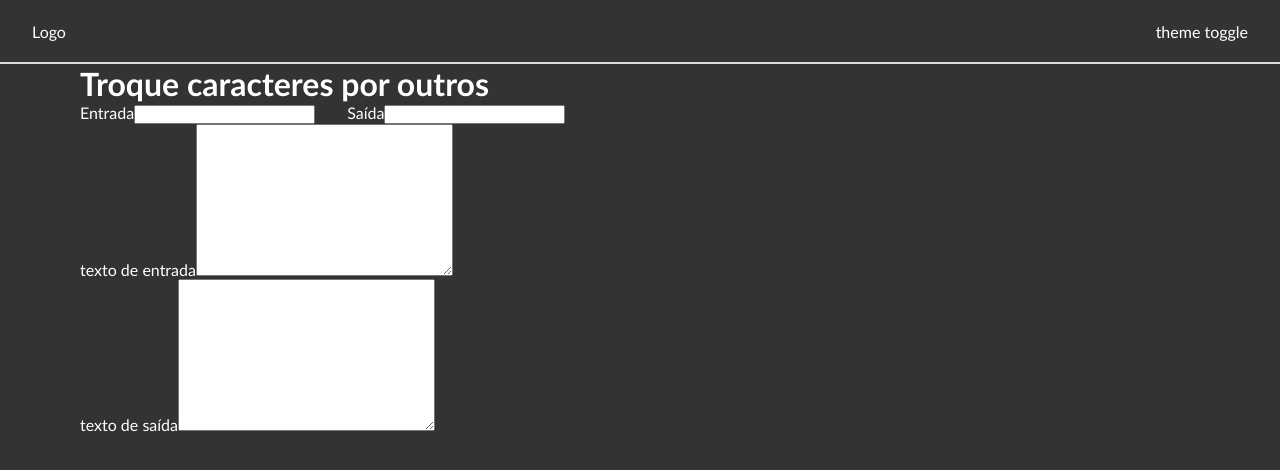
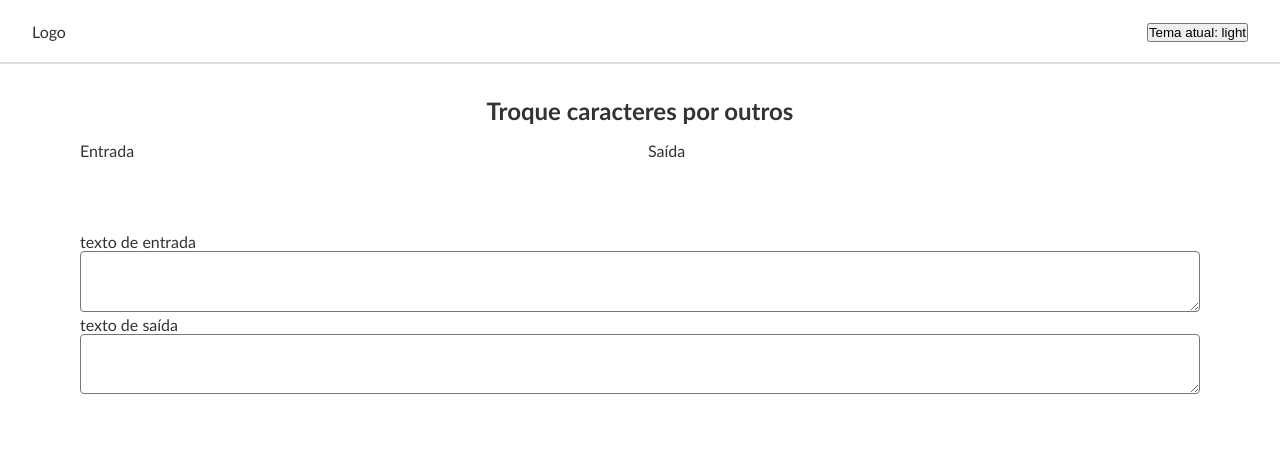
Before and after one commit to jeanwisotscki/char-replacer, a React (Vite) app: page / in a window 1280 px wide. Shown: the top 470 px of the page. Built offline with nearby package versions, Linux system fonts and the light colour scheme.

Commit message:
testando

```diff
--- a/src/App.tsx
+++ b/src/App.tsx
@@ -1,34 +1,24 @@
+import React from "react";
+
 import { Header } from "./components/Header";
 import { Container } from "./components/Container";
+import { ThemeContext, ThemeContextType } from "./contexts/ThemeContext";
+
+import styles from "./index.module.css";
+import { ReplaceFields } from "./components/ReplaceFields";
+import { TextAreasContainer } from "./components/TextAreasContainer";
 
 function App() {
+  const { theme } = React.useContext(ThemeContext) as ThemeContextType;
+
   return (
-    <>
+    <div className={theme === "light" ? styles.light : styles.dark}>
       <Header />
       <Container>
-        <h1>Troque caracteres por outros</h1>
-        <div style={{ display: "flex", gap: "2rem" }}>
-          <div>
-            <label htmlFor="">Entrada</label>
-            <input type="text" />
-          </div>
-          <div>
-            <label htmlFor="">Saída</label>
-            <input type="text" />
-          </div>
-        </div>
-        <div>
-          <div>
-            <label htmlFor="">texto de entrada</label>
-            <textarea name="" id="" cols={30} rows={10}></textarea>
-          </div>
-          <div>
-            <label htmlFor="">texto de saída</label>
-            <textarea name="" id="" cols={30} rows={10}></textarea>
-          </div>
-        </div>
+        <ReplaceFields />
+        <TextAreasContainer />
       </Container>
-    </>
+    </div>
   );
 }
 
--- a/src/components/Container/index.module.css
+++ b/src/components/Container/index.module.css
@@ -1,5 +1,6 @@
 .main {
   max-width: 70rem;
   width: 90%;
+  min-height: calc(100vh - 4rem);
   margin: 0 auto;
 }
--- a/src/components/Header/index.tsx
+++ b/src/components/Header/index.tsx
@@ -1,4 +1,5 @@
 import React from "react";
+import { ToggleTheme } from "../ToggleTheme";
 
 import styles from "./index.module.css";
 
@@ -6,7 +7,9 @@ export const Header = () => {
   return (
     <header className={styles.header}>
       <div>Logo</div>
-      <div>theme toggle</div>
+      <div>
+        <ToggleTheme />
+      </div>
     </header>
   );
 };
--- /dev/null
+++ b/src/components/ReplaceFields/index.module.css
@@ -0,0 +1,30 @@
+.form {
+  margin: 2rem 0;
+}
+
+.form h2 {
+  text-align: center;
+  margin-bottom: 1rem;
+}
+
+.inputFields {
+  display: flex;
+  gap: 1rem;
+}
+
+.inputFields div {
+  width: 100%;
+}
+
+.inputFields div label {
+  display: block;
+}
+
+.inputFields div input {
+  width: 100%;
+  font-size: 1rem;
+  padding: 0.7rem 1.2rem;
+  border-radius: 4px;
+  border: none;
+  outline: none;
+}
--- /dev/null
+++ b/src/components/ReplaceFields/index.tsx
@@ -0,0 +1,22 @@
+import React from "react";
+
+import styles from "./index.module.css";
+
+export const ReplaceFields = () => {
+  return (
+    <form className={styles.form}>
+      <h2>Troque caracteres por outros</h2>
+
+      <div className={styles.inputFields}>
+        <div>
+          <label htmlFor="">Entrada</label>
+          <input type="text" />
+        </div>
+        <div>
+          <label htmlFor="">Saída</label>
+          <input type="text" />
+        </div>
+      </div>
+    </form>
+  );
+};
--- /dev/null
+++ b/src/components/TextAreasContainer/index.module.css
@@ -0,0 +1,16 @@
+.container {
+}
+
+.container div {
+}
+
+.container div label {
+  display: block;
+}
+
+.container div textarea {
+  width: 100%;
+  font-size: 1rem;
+  padding: 0.7rem 1.2rem;
+  border-radius: 4px;
+}
--- /dev/null
+++ b/src/components/TextAreasContainer/index.tsx
@@ -0,0 +1,24 @@
+import React from "react";
+
+import styles from "./index.module.css";
+
+export const TextAreasContainer = () => {
+  const [enterText, setEnterText] = React.useState("");
+
+  function textoEntrada(e) {
+    setEnterText(e.target.value);
+  }
+
+  return (
+    <div className={styles.container}>
+      <div>
+        <label htmlFor="">texto de entrada</label>
+        <textarea onChange={textoEntrada}>{enterText}</textarea>
+      </div>
+      <div>
+        <label htmlFor="">texto de saída</label>
+        <textarea value={enterText.replace(/a/gi, "b")} readOnly />
+      </div>
+    </div>
+  );
+};
--- /dev/null
+++ b/src/components/ToggleTheme/index.tsx
@@ -0,0 +1,16 @@
+import React from "react";
+
+import { ThemeContext, ThemeContextType } from "../../contexts/ThemeContext";
+
+export const ToggleTheme = () => {
+  const { theme, setTheme } = React.useContext(
+    ThemeContext
+  ) as ThemeContextType;
+
+  function handleToggleTheme() {
+    if (theme === "light") return setTheme("dark");
+    setTheme("light");
+  }
+
+  return <button onClick={handleToggleTheme}>Tema atual: {theme}</button>;
+};
--- /dev/null
+++ b/src/contexts/ThemeContext.tsx
@@ -0,0 +1,24 @@
+import React from "react";
+
+interface IThemeProviderProps {
+  children: React.ReactNode;
+}
+
+export type Theme = "light" | "dark";
+
+export type ThemeContextType = {
+  theme: Theme;
+  setTheme: (theme: Theme) => void;
+};
+
+export const ThemeContext = React.createContext<ThemeContextType | null>(null);
+
+export const ThemeProvider = ({ children }: IThemeProviderProps) => {
+  const [theme, setTheme] = React.useState<Theme>("light");
+
+  return (
+    <ThemeContext.Provider value={{ theme, setTheme }}>
+      {children}
+    </ThemeContext.Provider>
+  );
+};
--- /dev/null
+++ b/src/index.module.css
@@ -0,0 +1,9 @@
+.light {
+  background-color: #fff;
+  color: #333;
+}
+
+.dark {
+  background-color: #333;
+  color: #fff;
+}
--- a/src/main.tsx
+++ b/src/main.tsx
@@ -1,11 +1,16 @@
 import React from "react";
 import ReactDOM from "react-dom/client";
+
+import { ThemeProvider } from "./contexts/ThemeContext";
+
 import App from "./App";
 
 import "./styles/global.css";
 
 ReactDOM.createRoot(document.getElementById("root") as HTMLElement).render(
   <React.StrictMode>
-    <App />
+    <ThemeProvider>
+      <App />
+    </ThemeProvider>
   </React.StrictMode>
 );
--- a/src/styles/global.css
+++ b/src/styles/global.css
@@ -5,7 +5,5 @@
 }
 
 body {
-  background-color: #333;
-  color: #fff;
   font-family: "Gill Sans", "Gill Sans MT", Calibri, "Trebuchet MS", sans-serif;
 }
```
